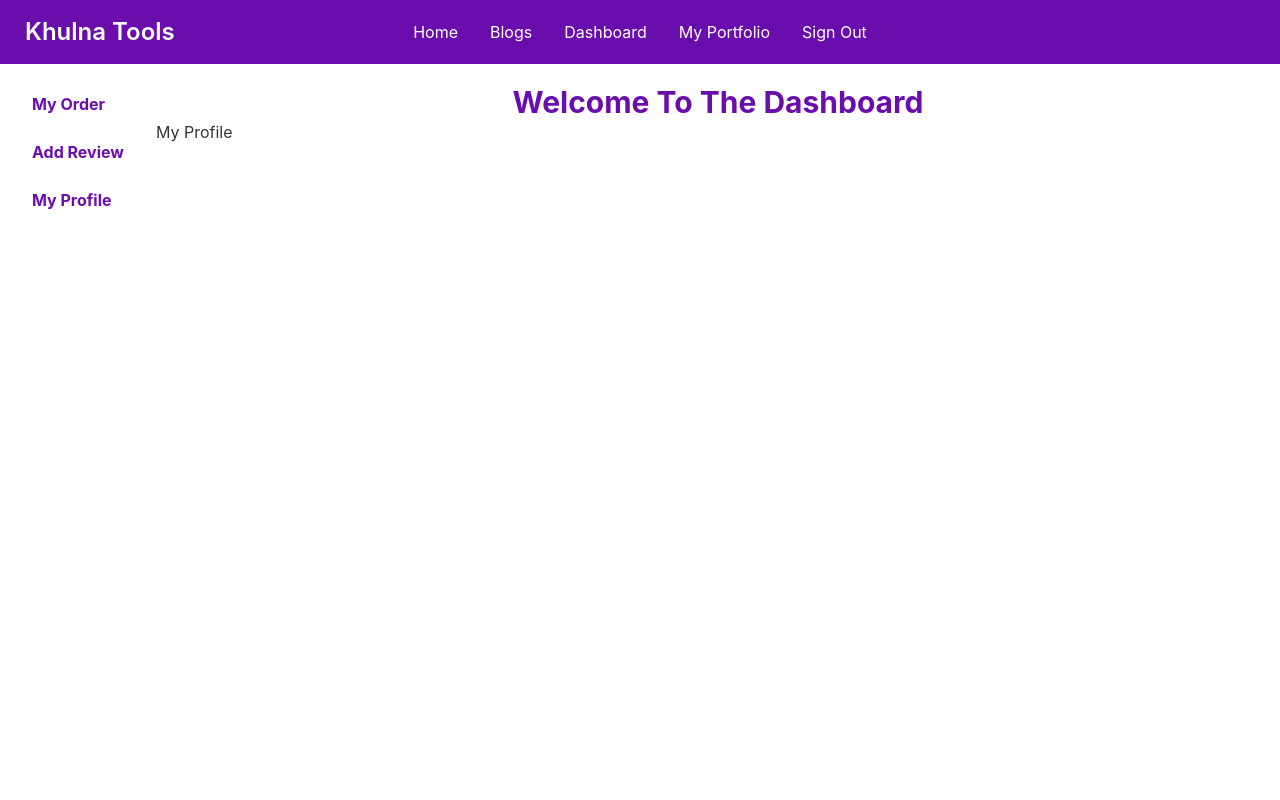
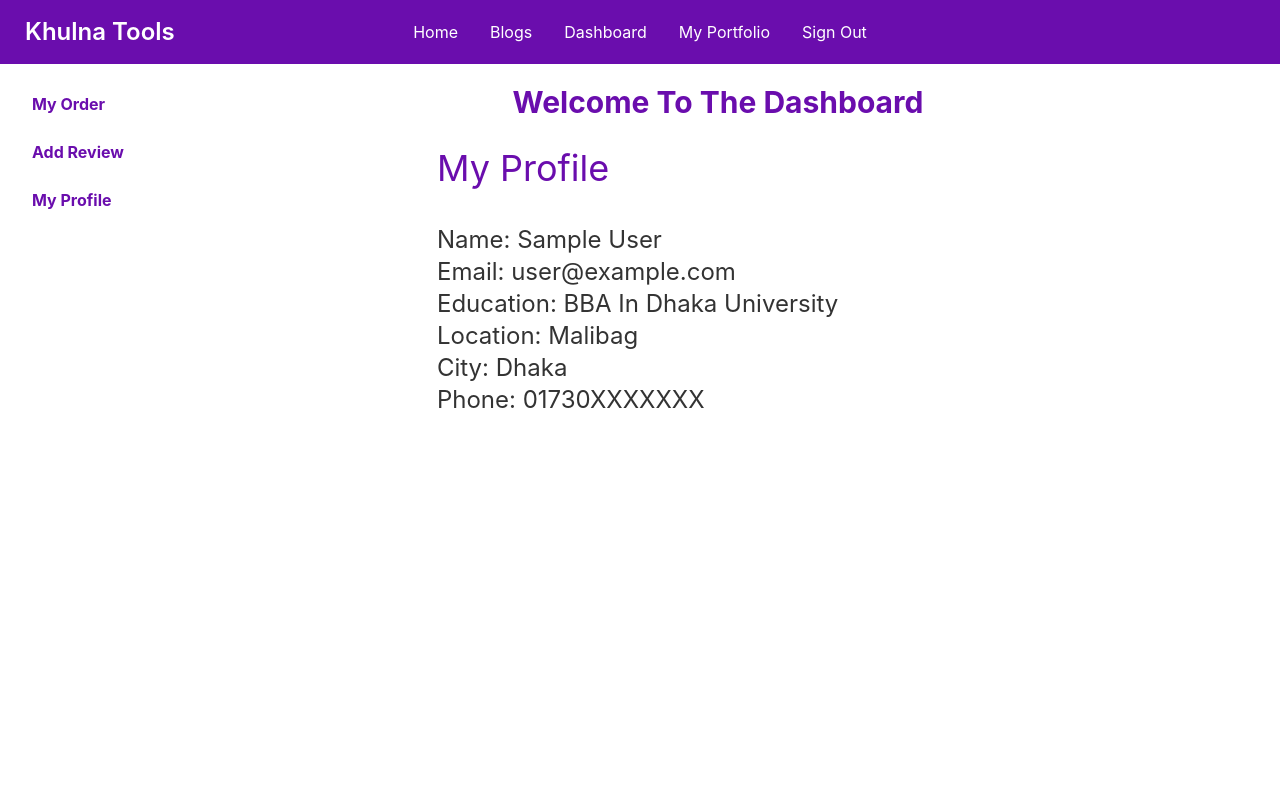
Before and after one commit to Abhamid3311/tools-manufacturer-client, a React (Create React App) app: page /dashboard/myProfile in a window 1280 px wide. Shown: the top 800 px of the page. Built offline with nearby package versions, Linux system fonts and the light colour scheme; no server answers; sample sign-in values are in the browser's storage.

Commit message:
added my Profile

```diff
--- a/src/Pages/Page/Dashboard/MyOrder.js
+++ b/src/Pages/Page/Dashboard/MyOrder.js
@@ -10,14 +10,14 @@ const MyOrder = () => {
     const [tools] = useTools();
 
     useEffect(() => {
-        fetch(`http://localhost:5000/order/${user.email}`)
+        fetch(`http://localhost:5000/order/${user?.email}`)
             .then(res => res.json())
             .then(data => setOrders(data))
     }, [user]);
 
     return (
         <div>
-            <h2>My Order: {orders.length}</h2>
+            <h2 className='text-2xl font-semibold'>My Order: {orders.length}</h2>
 
             <table class="table w-full">
                 <thead>
@@ -42,7 +42,7 @@ const MyOrder = () => {
                             <th>{order.product}</th>
                             <th>{order.order}</th>
                             <th>{order.price}</th>
-                            <th><Link to="/tools">Pay</Link></th>
+                            <th><button className='btn btn-ghost'>Pay</button></th>
                         </tr>
                     </tbody>)
 
--- a/src/Pages/Page/Dashboard/MyProfile.js
+++ b/src/Pages/Page/Dashboard/MyProfile.js
@@ -1,9 +1,21 @@
 import React from 'react';
+import { useAuthState } from 'react-firebase-hooks/auth';
+import auth from '../../../firebase.init';
 
 const MyProfile = () => {
+    const [user] = useAuthState(auth);
     return (
-        <div>
-            <h2>My Profile</h2>
+        <div className='w-1/2 mx-auto my-7 '>
+            <h2 className='text-4xl text-semibold text-accent mb-9'>My Profile</h2>
+
+            <div>
+                <h2 className='text-2xl'> Name: {user?.displayName}</h2>
+                <h3 className='text-2xl'>Email: {user?.email}</h3>
+                <h4 className='text-2xl'>Education: BBA In Dhaka University</h4>
+                <h4 className='text-2xl'>Location: Malibag</h4>
+                <h4 className='text-2xl'>City: Dhaka </h4>
+                <h4 className='text-2xl'>Phone: 01730XXXXXXX</h4>
+            </div>
         </div>
     );
 };
```
